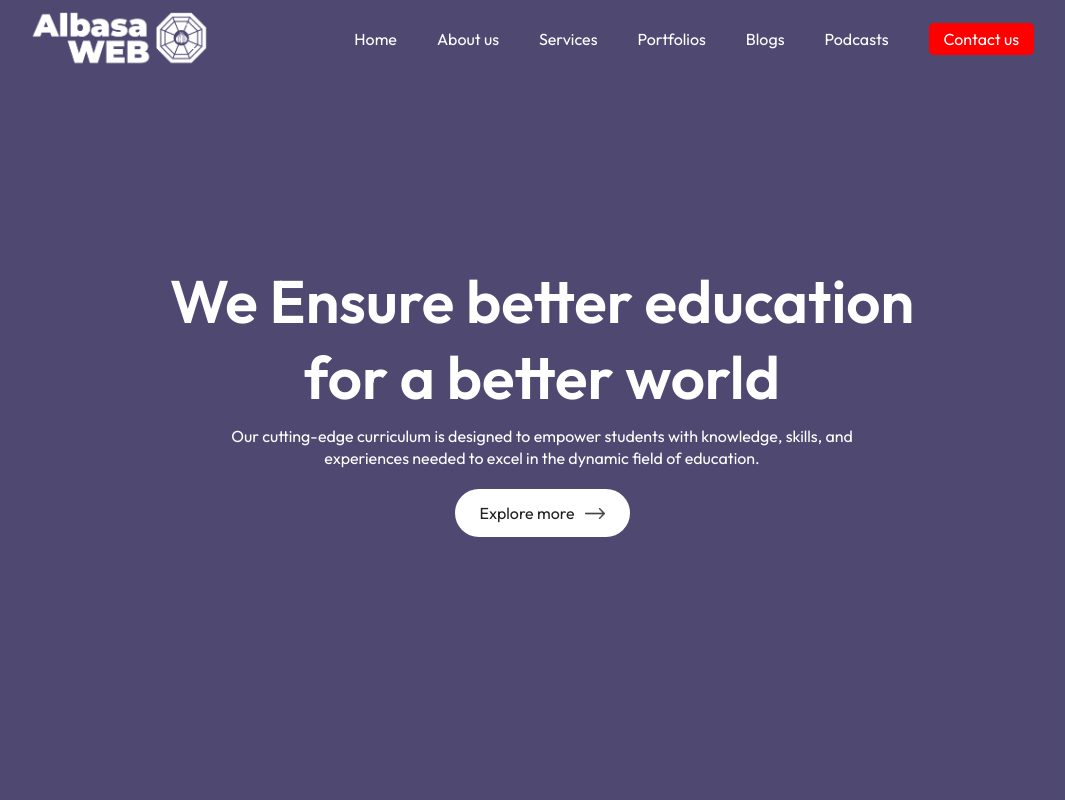
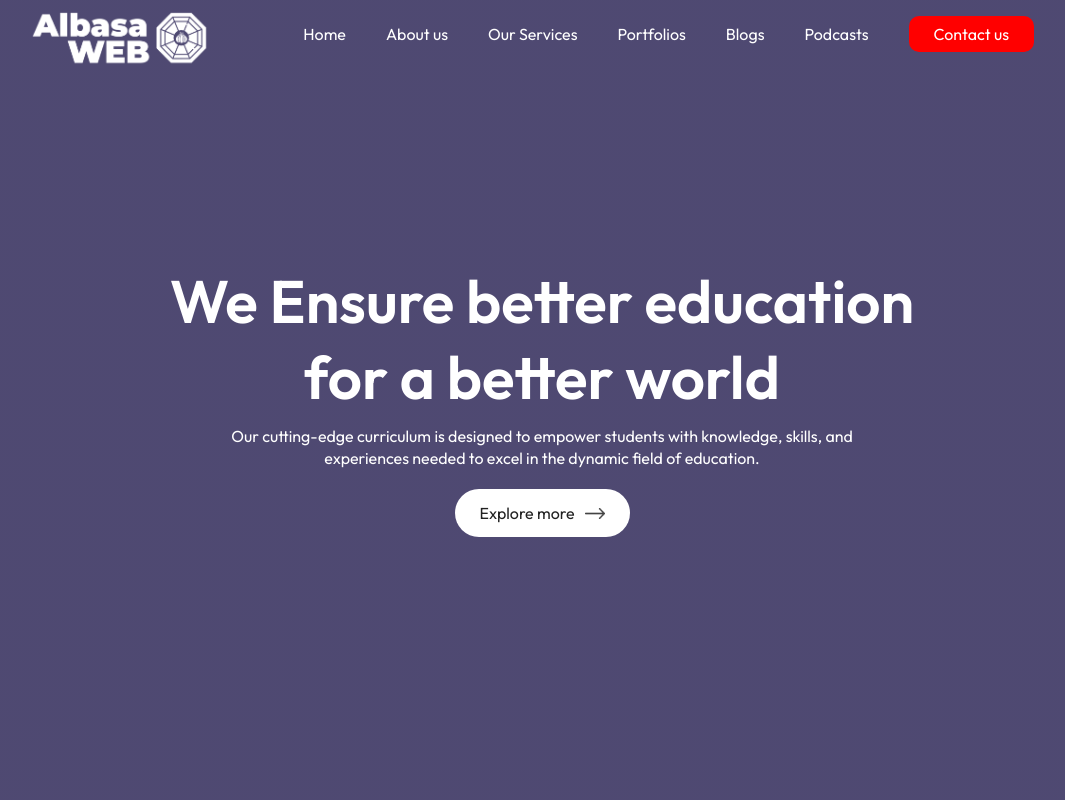
Before and after one commit to zsulley58/albasaweb.com, a React (Vite) app: page / in a window 1280 px wide. Shown: the top 800 px of the page, without its empty margins (98-1163 px from the left). Built offline with nearby package versions, Linux system fonts and the light colour scheme.

Commit message:
Finally completed navbar and tested

```diff
--- a/src/Components/Navbar/Navbar.css
+++ b/src/Components/Navbar/Navbar.css
@@ -1,4 +1,5 @@
 /* General styling */
+/* General styling for the nav */
 nav {
   width: 100%;
   color: #fff;
@@ -14,6 +15,7 @@ nav {
 
 .logo {
   width: 180px;
+  cursor: pointer;
 }
 
 nav ul li {
@@ -21,6 +23,17 @@ nav ul li {
   list-style: none;
   margin: 5px 20px;
   font-size: 16px;
+  padding-bottom: 10px;
+}
+
+nav ul li a {
+  text-decoration: none;
+  color: #fff;
+  transition: color 0.3s;
+}
+
+nav ul li a:hover {
+  color: red;
 }
 
 .dark-nav {
@@ -35,15 +48,19 @@ nav ul li {
 li .red-btn {
   background: red;
   color: #fff;
-  padding: 8px 15px;
+  padding: 10px 25px;
   font-size: 16px;
-  border-radius: 5px;
+  border-radius: 10px;
   cursor: pointer;
   border: 0;
   outline: 0;
   display: inline-flex;
   align-items: center;
   justify-content: center;
+}
+
+li .red-btn:hover {
+  background: #fff;
 }
 
 /* Dropdown styling */
--- a/src/Components/Navbar/Navbar.jsx
+++ b/src/Components/Navbar/Navbar.jsx
@@ -1,3 +1,4 @@
+/* eslint-disable no-unused-vars */
 import React, { useEffect, useState } from "react";
 import { Link } from "react-scroll";
 import logo from "../../assets/albasa-web-logo.png";
@@ -43,7 +44,7 @@ const Navbar = () => {
           onMouseLeave={() => setShowServicesDropdown(false)}
         >
           <Link to="services" smooth={true} offset={-260} duration={500}>
-            Services
+            Our Services
           </Link>
 
           {/* Dropdown containing Cybersecurity and Web Development Services */}
```
